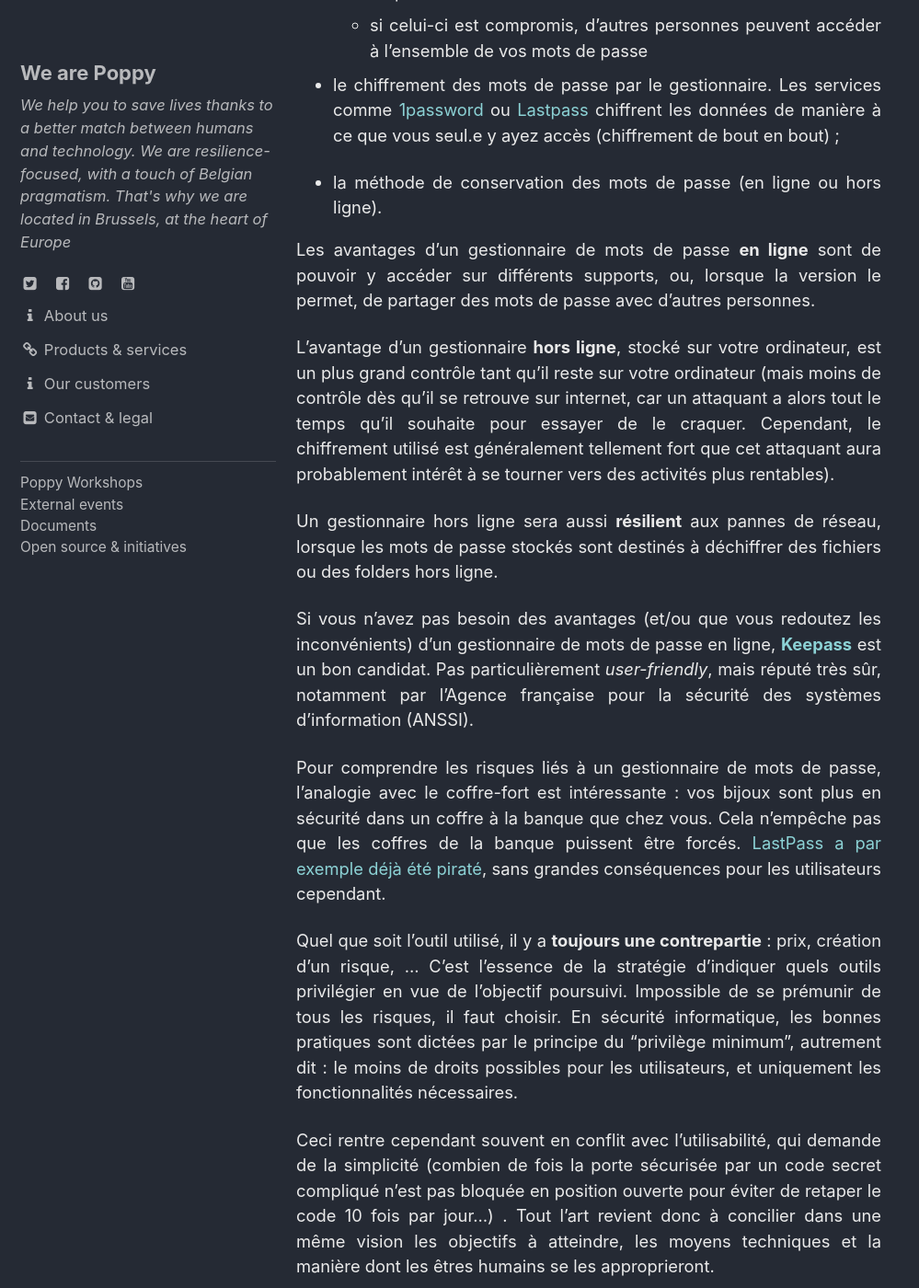
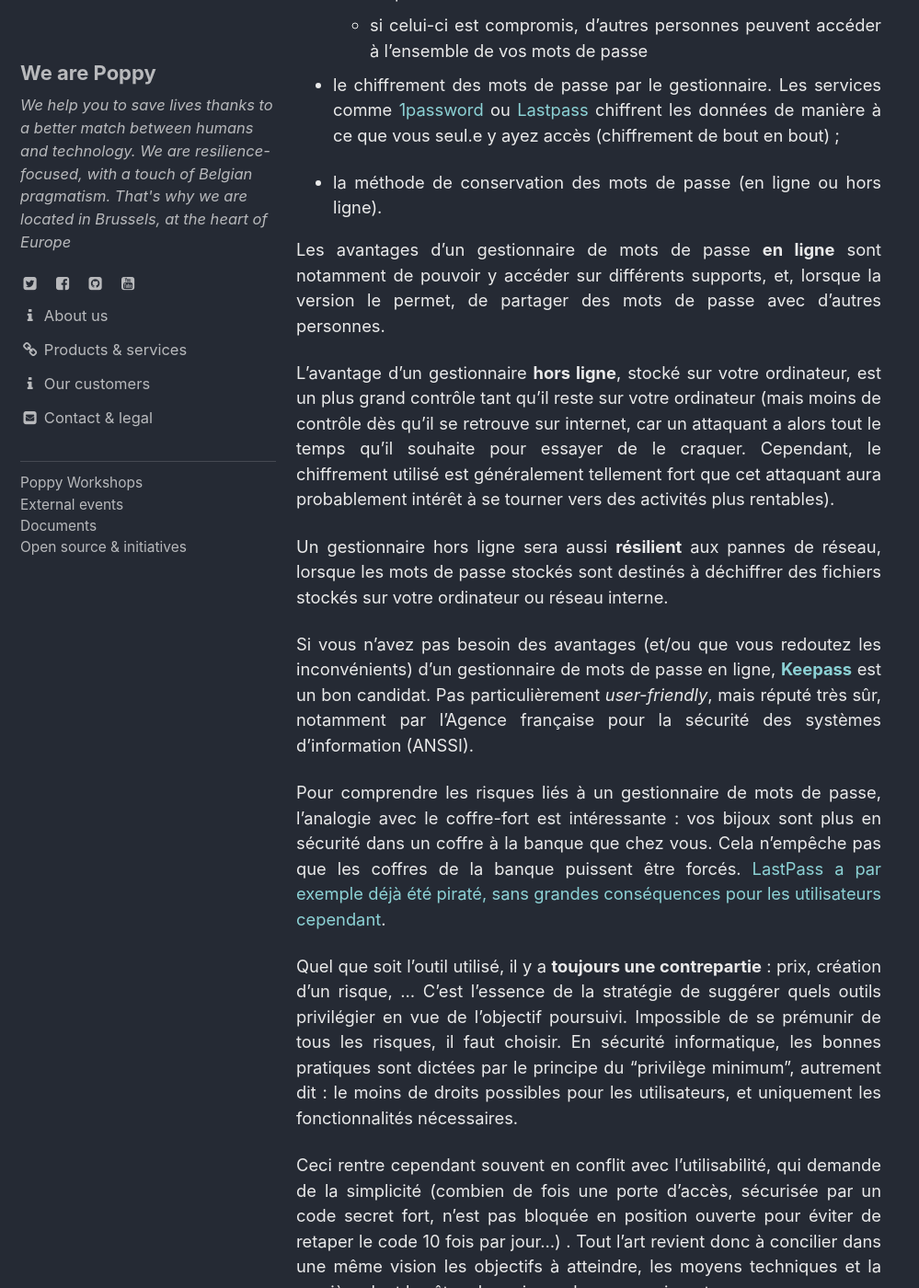
Before and after one commit to ccloquet/ccloquet.github.io, a Jekyll site: the page built from _posts/2019-12-20-gestionnaire_de_mot_de_passe.md, in a window 1280 px wide and 1400 px high, scrolled down 1012 px. Shown: the whole window at 92% size, without its empty margins (0-999 px from the left). Built offline with Jekyll 4.4.1, drawn with Linux system fonts in a browser that asks for light colours; cached includes are drawn as plain includes; some of the changed text lies outside the part shown.

Commit message:
Update 2019-12-20-gestionnaire_de_mot_de_passe.md

```diff
--- a/_posts/2019-12-20-gestionnaire_de_mot_de_passe.md
+++ b/_posts/2019-12-20-gestionnaire_de_mot_de_passe.md
@@ -15,7 +15,7 @@ L'utilisation d'un gestionnaire de mots de passe a avantage à faire partie d'un
 -   permettre des mots de passe forts : longues suites aléatoires de lettres et de chiffres.
 
 La sécurité des gestionnaires de mot de passe est basée sur :
--   un mot de passe de base, à conserver précieusement.
+-   un mot de passe de base, à conserver précieusement :
 	-   si celui-ci est perdu, il n'est plus possible d'accéder aux mots de passe
 	-   si celui-ci est compromis, d'autres personnes peuvent accéder à l'ensemble de vos mots de passe
 
@@ -23,19 +23,19 @@ La sécurité des gestionnaires de mot de passe est basée sur :
 
 -   la méthode de conservation des mots de passe (en ligne ou hors ligne).
 
-Les avantages d'un gestionnaire de mots de passe **en ligne** sont de pouvoir y accéder sur différents supports, ou, lorsque la version le permet, de partager des mots de passe avec d'autres personnes.
+Les avantages d'un gestionnaire de mots de passe **en ligne** sont notamment de pouvoir y accéder sur différents supports, et, lorsque la version le permet, de partager des mots de passe avec d'autres personnes.
 
 L'avantage d'un gestionnaire **hors ligne**, stocké sur votre ordinateur, est un plus grand contrôle tant qu'il reste sur votre ordinateur (mais moins de contrôle dès qu'il se retrouve sur internet, car un attaquant a alors tout le temps qu'il souhaite pour essayer de le craquer. Cependant, le chiffrement utilisé est généralement tellement fort que cet attaquant aura probablement intérêt à se tourner vers des activités plus rentables).
 
-Un gestionnaire hors ligne sera aussi **résilient** aux pannes de réseau, lorsque les mots de passe stockés sont destinés à déchiffrer des fichiers ou des folders hors ligne.
+Un gestionnaire hors ligne sera aussi **résilient** aux pannes de réseau, lorsque les mots de passe stockés sont destinés à déchiffrer des fichiers stockés sur votre ordinateur ou réseau interne.
 
 Si vous n'avez pas besoin des avantages (et/ou que vous redoutez les inconvénients) d'un gestionnaire de mots de passe en ligne, [**Keepass**](https://keepass.info/) est un bon candidat. Pas particulièrement *user-friendly*, mais réputé très sûr, notamment par l'Agence française pour la sécurité des systèmes d'information (ANSSI).
 
-Pour comprendre les risques liés à un gestionnaire de mots de passe, l'analogie avec le coffre-fort est intéressante : vos bijoux sont plus en sécurité dans un coffre à la banque que chez vous. Cela n'empêche pas que les coffres de la banque puissent être forcés. [LastPass a par exemple déjà été piraté](https://www.01net.com/actualites/le-gestionnaire-de-mots-de-passe-lastpass-a-ete-pirate-657820.html), sans grandes conséquences pour les utilisateurs cependant.
+Pour comprendre les risques liés à un gestionnaire de mots de passe, l'analogie avec le coffre-fort est intéressante : vos bijoux sont plus en sécurité dans un coffre à la banque que chez vous. Cela n'empêche pas que les coffres de la banque puissent être forcés. [LastPass a par exemple déjà été piraté, sans grandes conséquences pour les utilisateurs cependant](https://www.01net.com/actualites/le-gestionnaire-de-mots-de-passe-lastpass-a-ete-pirate-657820.html).
 
-Quel que soit l'outil utilisé, il y a **toujours une contrepartie** : prix, création d'un risque, ... C'est l'essence de la stratégie d'indiquer quels outils privilégier en vue de l'objectif poursuivi. Impossible de se prémunir de tous les risques, il faut choisir. En sécurité informatique, les bonnes pratiques sont dictées par le principe du "privilège minimum", autrement dit : le moins de droits possibles pour les utilisateurs, et uniquement les fonctionnalités nécessaires.
+Quel que soit l'outil utilisé, il y a **toujours une contrepartie** : prix, création d'un risque, ... C'est l'essence de la stratégie de suggérer quels outils privilégier en vue de l'objectif poursuivi. Impossible de se prémunir de tous les risques, il faut choisir. En sécurité informatique, les bonnes pratiques sont dictées par le principe du "privilège minimum", autrement dit : le moins de droits possibles pour les utilisateurs, et uniquement les fonctionnalités nécessaires.
 
-Ceci rentre cependant souvent en conflit avec l'utilisabilité, qui demande de la simplicité (combien de fois la porte sécurisée par un code secret compliqué n'est pas bloquée en position ouverte pour éviter de retaper le code 10 fois par jour...) . Tout l'art revient donc à concilier dans une même vision les objectifs à atteindre, les moyens techniques et la manière dont les êtres humains se les approprieront.
+Ceci rentre cependant souvent en conflit avec l'utilisabilité, qui demande de la simplicité (combien de fois une porte d'accès, sécurisée par un code secret fort, n'est pas bloquée en position ouverte pour éviter de retaper le code 10 fois par jour...) . Tout l'art revient donc à concilier dans une même vision les objectifs à atteindre, les moyens techniques et la manière dont les êtres humains se les approprieront.
 
 Merci à l'utilisateur qui m'a posé cette question !
 
```
Also changed, not shown: other parts of _posts/2019-12-20-gestionnaire_de_mot_de_passe.md (+2 -2 lines).
